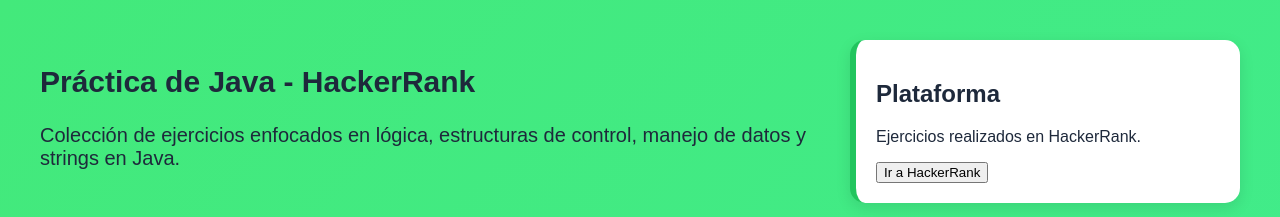
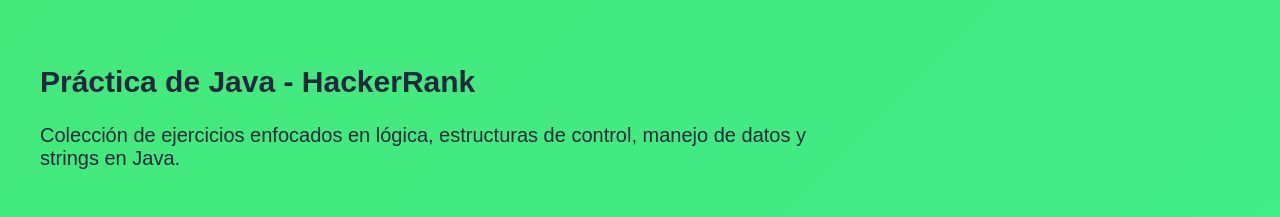
Before and after one commit to yimmyangulotorres-ui/Pagina_Web, a plain HTML site: page index.html in a window 1280 px wide. Shown: the top 217 px of the page. Drawn offline with Linux system fonts and the light colour scheme; grey boxes are pictures that could not be loaded.

Commit message:
Update index.html

```diff
--- a/index.html
+++ b/index.html
@@ -15,15 +15,6 @@
             manejo de datos y strings en Java.
         </p>
     </div>
-
-    <aside class="aside-box">
-        <h2>Plataforma</h2>
-        <p>Ejercicios realizados en HackerRank.</p>
-
-        <a href="https://www.hackerrank.com" target="_blank">
-            <button>Ir a HackerRank</button>
-        </a>
-    </aside>
 
     <div class="images">
         <img src="https://upload.wikimedia.org/wikipedia/commons/6/65/HackerRank_logo.png">
```
